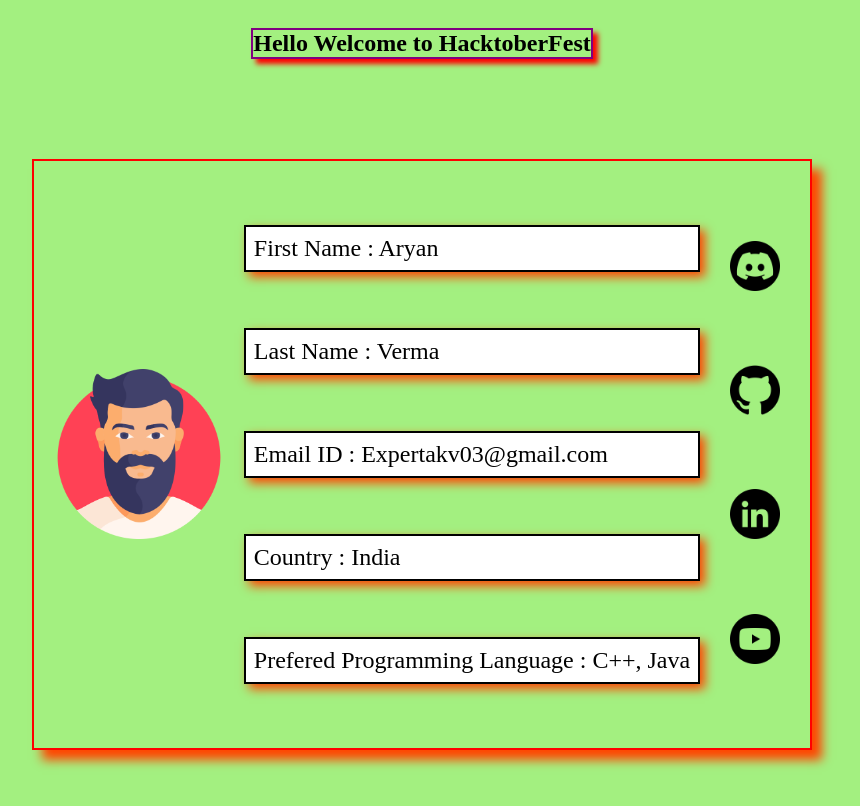
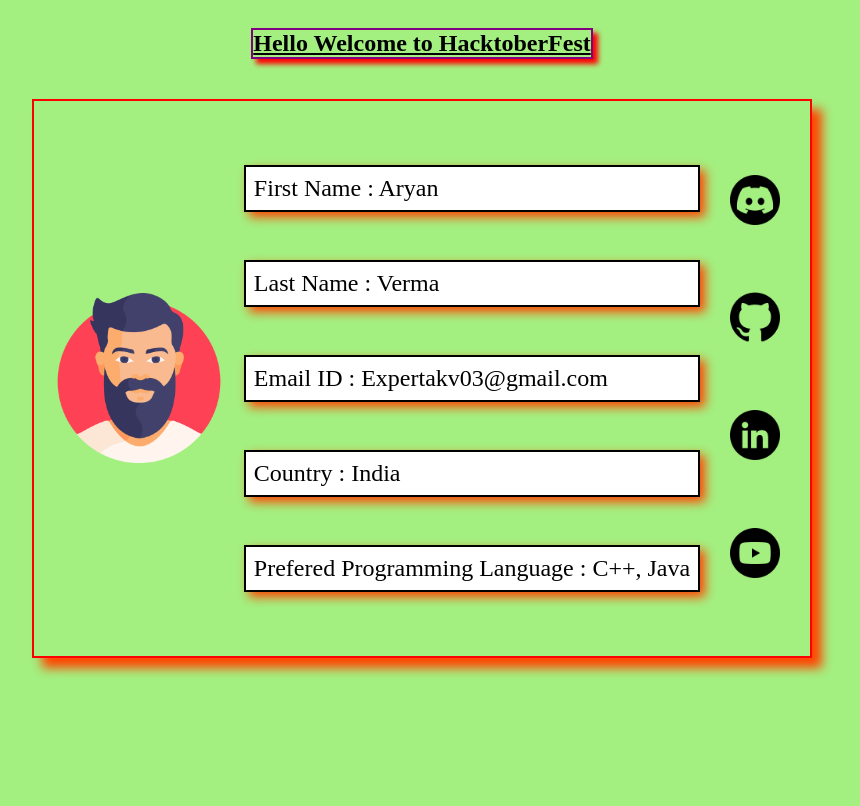
Before and after one commit to Aryanverma1710/HacktoberFest2k22, a plain HTML site: page index.html in a window 1280 px wide. Shown: the whole page, without its empty margins (218-1078 px from the left). Drawn offline with Linux system fonts and the light colour scheme.

Commit message:
Updated CSS

```diff
--- a/style.css
+++ b/style.css
@@ -6,7 +6,7 @@
     --extra-margin: 20px;
     --normal-font: 1rem;
     --heavy-font: 1.5rem;
-    --very-heavy-margin: 80px;
+    --very-heavy-margin: 40px;
 }
 
 body{
@@ -20,14 +20,13 @@ body{
 section > h1{
    border: 2px solid purple;
    box-shadow: 5px 5px 5px red;
+   text-decoration: underline;
 }
 
 .hero{
     margin-top: var(--extra-margin);
     word-break: keep-all;
     border: 2px solid red;
-    /* justify-content: space-evenly; */
-    /* align-items: center; */
     padding: var(--extra-padding);
     box-shadow: 10px 10px  10px orangered;
 }
@@ -46,13 +45,10 @@ section > h1{
 .hero .container{
     display: flex;
     flex-direction: column;
-    row-gap: 8px;
-    /* padding: var(--normal-padding); */
 }
 
 .container{
     font-size: var(--heavy-font);
-    /* padding: var(--extra-padding); */
 }
 
 p{
@@ -120,9 +116,6 @@ p{
     .hero{
         display: flex;
         flex-direction: row;
-        row-gap: var(--normal-margin);
-        margin: var(--very-heavy-margin);
-        padding: var(--extra-padding);
     }
 
     .social-links{
@@ -131,8 +124,8 @@ p{
     }
 
     .container{
-        display: flex;
-        flex-direction: column;
+        /* display: flex;
+        flex-direction: column; */
         padding: var(--extra-padding);
     }
 
```
